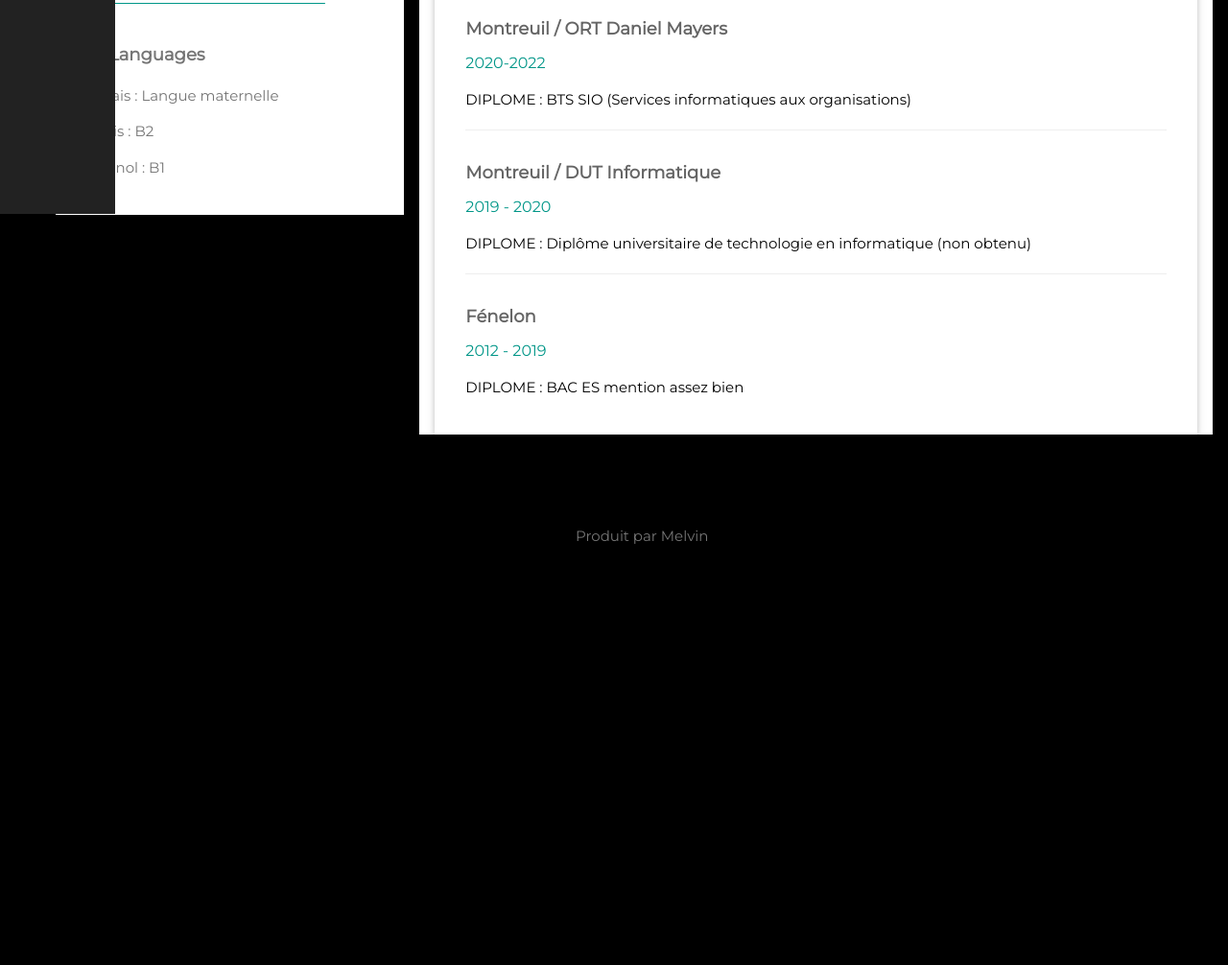
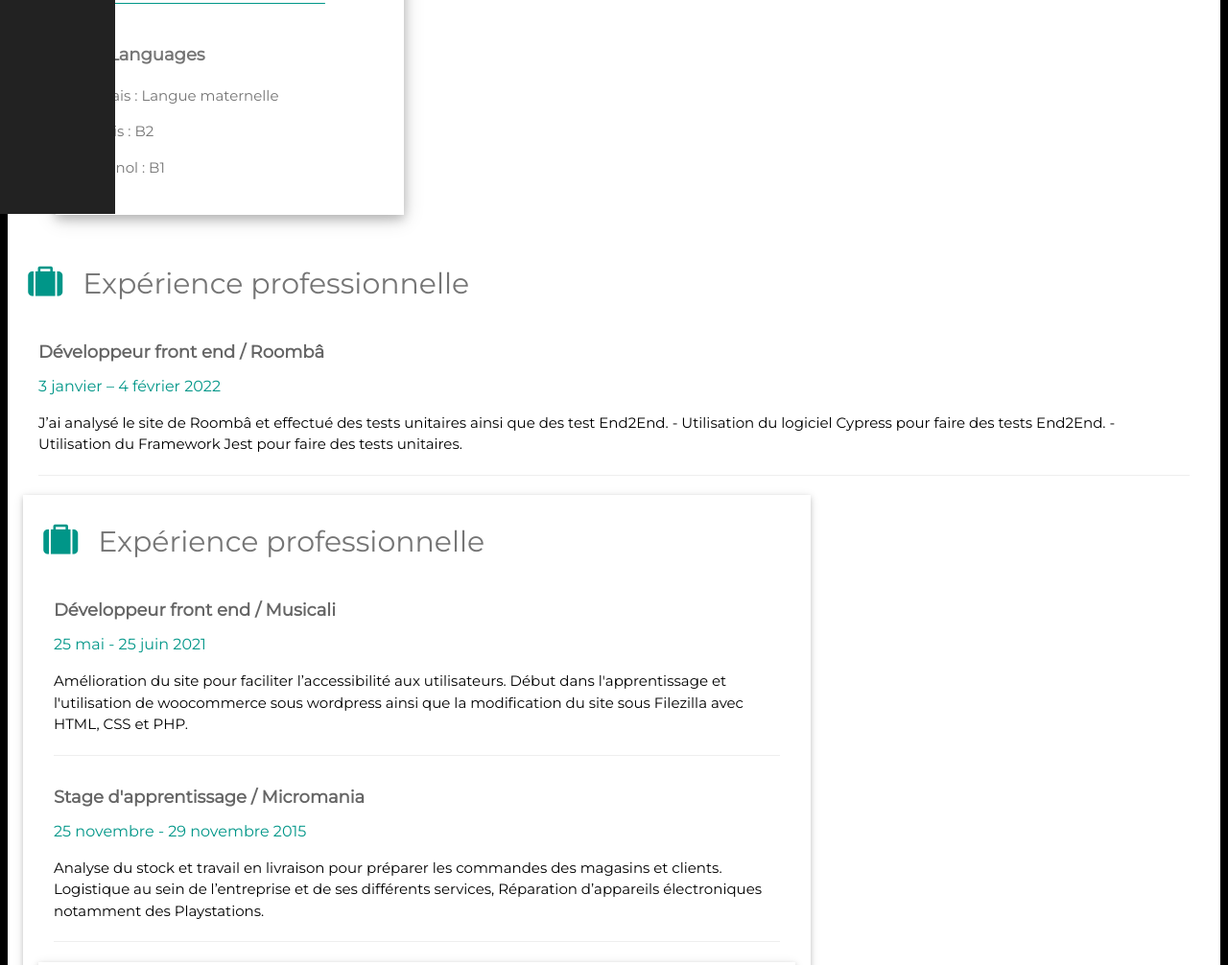
Before and after one commit to melvin-crypto/melvin-crypto.github.io, a plain HTML site: page index.html in a window 1280 px wide. Shown: the part 593-1599 px from the top of the page at 96% size. Before the commit the page ends 1242 px from the top, so only its background shows below. Drawn offline with nearby package versions, Linux system fonts and the light colour scheme.

Commit message:
modification cv

```diff
--- a/index.html
+++ b/index.html
@@ -101,6 +101,18 @@ body, h1,h2,h3,h4,h5,h6 {font-family: "Montserrat", sans-serif}
       <!-- End Left Column -->
       </div>
 
+      <div class="w3-container w3-card w3-white w3-margin-bottom">
+        <h2 class="w3-text-grey w3-padding-16"><i class="fa fa-suitcase fa-fw w3-margin-right w3-xxlarge w3-text-teal"></i>Expérience professionnelle</h2>
+        <div class="w3-container">
+          <h5 class="w3-opacity"><b>Développeur front end / Roombâ</b></h5>
+          <h6 class="w3-text-teal"> 3 janvier – 4 février 2022</h6>
+         <p> J’ai analysé le site de Roombâ et effectué des tests unitaires ainsi que des test End2End.
+          -   Utilisation du logiciel Cypress pour faire des tests End2End.
+-   Utilisation du Framework Jest pour faire des tests unitaires.
+                          </p>
+          <hr>
+        </div>
+
       <!-- Right Column -->
       <div class="w3-twothird">
 
```
Also changed, not shown: 2 other files.
